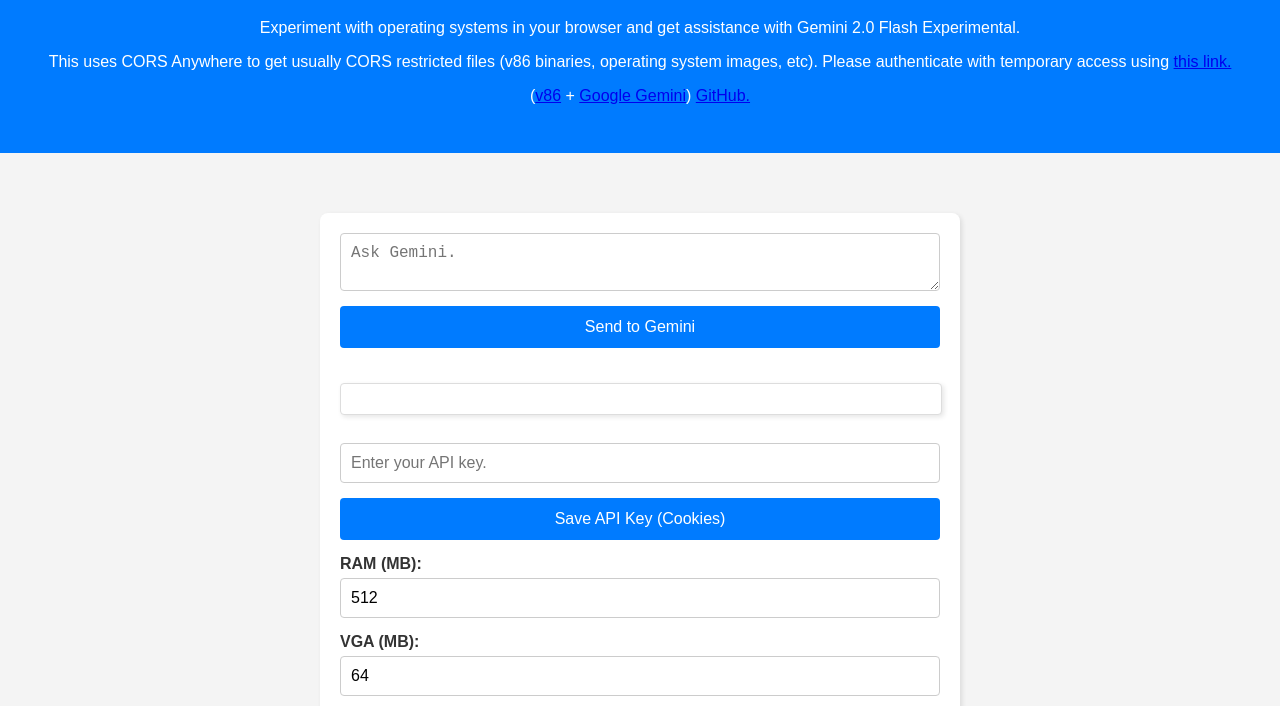
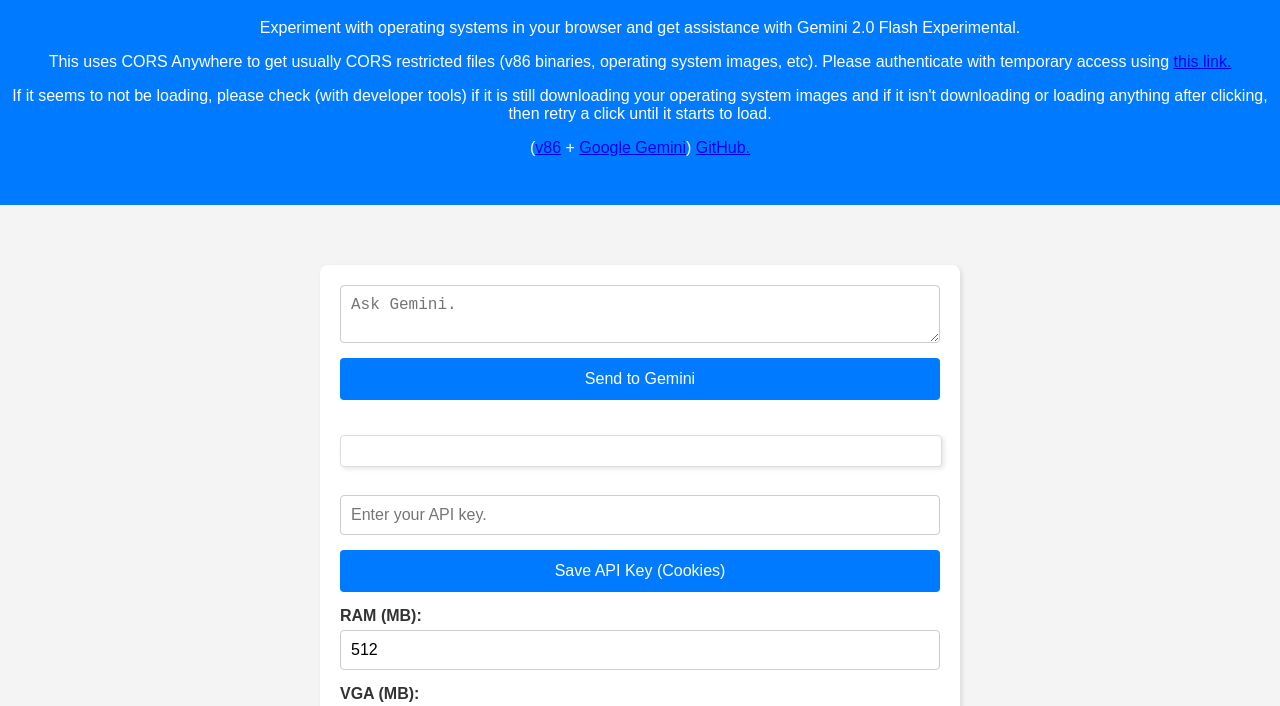
Before and after one commit to olivia1246/gemini-v86, a plain HTML site: page index.html in a window 1280 px wide. Shown: the part 93-799 px from the top of the page. Drawn offline with nearby package versions, Linux system fonts and the light colour scheme.

Commit message:
Update index.html

```diff
--- a/index.html
+++ b/index.html
@@ -121,6 +121,7 @@
       <h1>Gemini 2.0 Flash Experimental + v86</h1>
       <p>Experiment with operating systems in your browser and get assistance with Gemini 2.0 Flash Experimental.</p>
       <p>This uses CORS Anywhere to get usually CORS restricted files (v86 binaries, operating system images, etc). Please authenticate with temporary access using <a href="https://cors-anywhere.herokuapp.com/corsdemo">this link.</a></p>
+      <p>If it seems to not be loading, please check (with developer tools) if it is still downloading your operating system images and if it isn't downloading or loading anything after clicking, then retry a click until it starts to load.</p>
       <p>(<a href="https://github.com/copy/v86/">v86</a> + <a href="https://gemini.google.com">Google Gemini</a>) <a href="https://github.com/olivia1246/gemini-v86/">GitHub.</a></p>
     </header>
     <main class="main">
```
